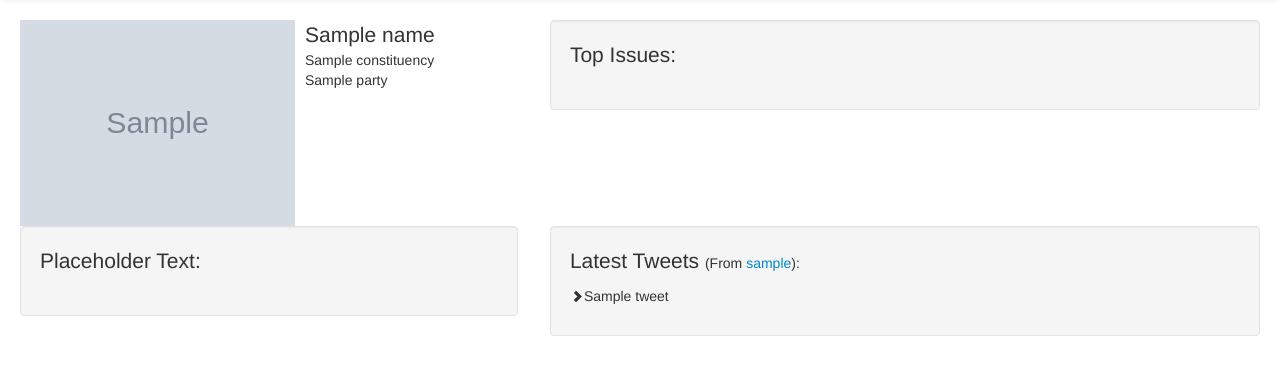
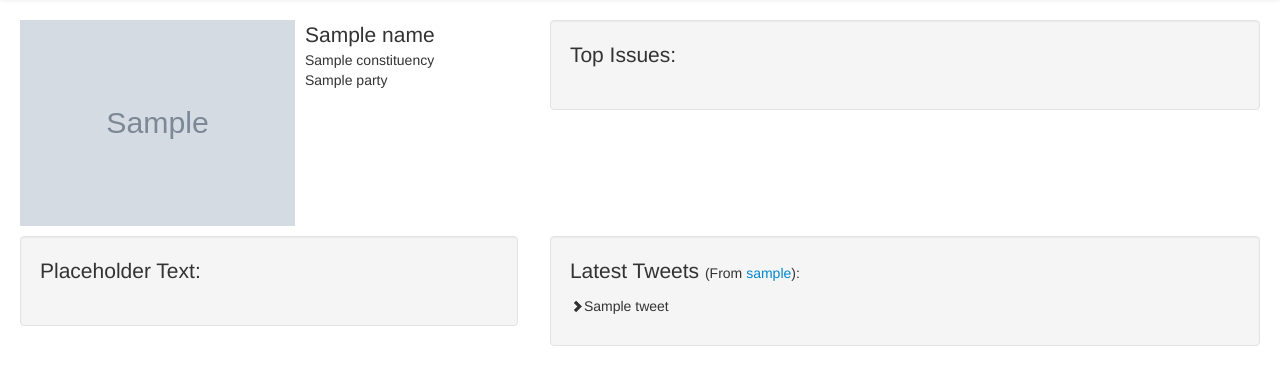
Before and after one commit to jagatfx/pie, a Django app: template templates/mp.html in a window 1280 px wide. Shown: the part 42-427 px from the top of the page. Run offline with Django 3.2, Linux system fonts and the light colour scheme; tables that the repository leaves empty hold one stand-in row (values such as "Sample post"); the template is opened without the code that fills it: values that come from a table or form of the project are taken from there, most other values are stand-ins (such as "Sample title", 1, 10 or a date in 2020); grey boxes marked "Sample" are stand-in pictures; style sheets or scripts are compiled from the project's sources; some libraries are stand-ins or nearby versions.

Commit message:
fixed row spacing

```diff
--- a/templates/mp.html
+++ b/templates/mp.html
@@ -1,7 +1,7 @@
 {% extends "base.html" %}
 {% block title %}MP: {{ name }}{% endblock %}
 {% block content %}
-<div class="row-fluid">
+<div class="row-fluid mp-row">
     <div class="span5 bio">
         <img class="pull-left" src="{{ image_url }}"/>
         <p>
@@ -15,7 +15,7 @@
         <p class="lead">Top Issues:</p>
     </div>
 </div>
-<div class="row-fluid">
+<div class="row-fluid mp-row">
     <div class="well span5">
         <p class="lead">Placeholder Text:</p>
     </div>
--- a/website/static/css/style.scss
+++ b/website/static/css/style.scss
@@ -30,3 +30,6 @@
         max-height: 275px;;
     }
 }
+.mp-row {
+    padding-bottom: 10px;
+}
```
